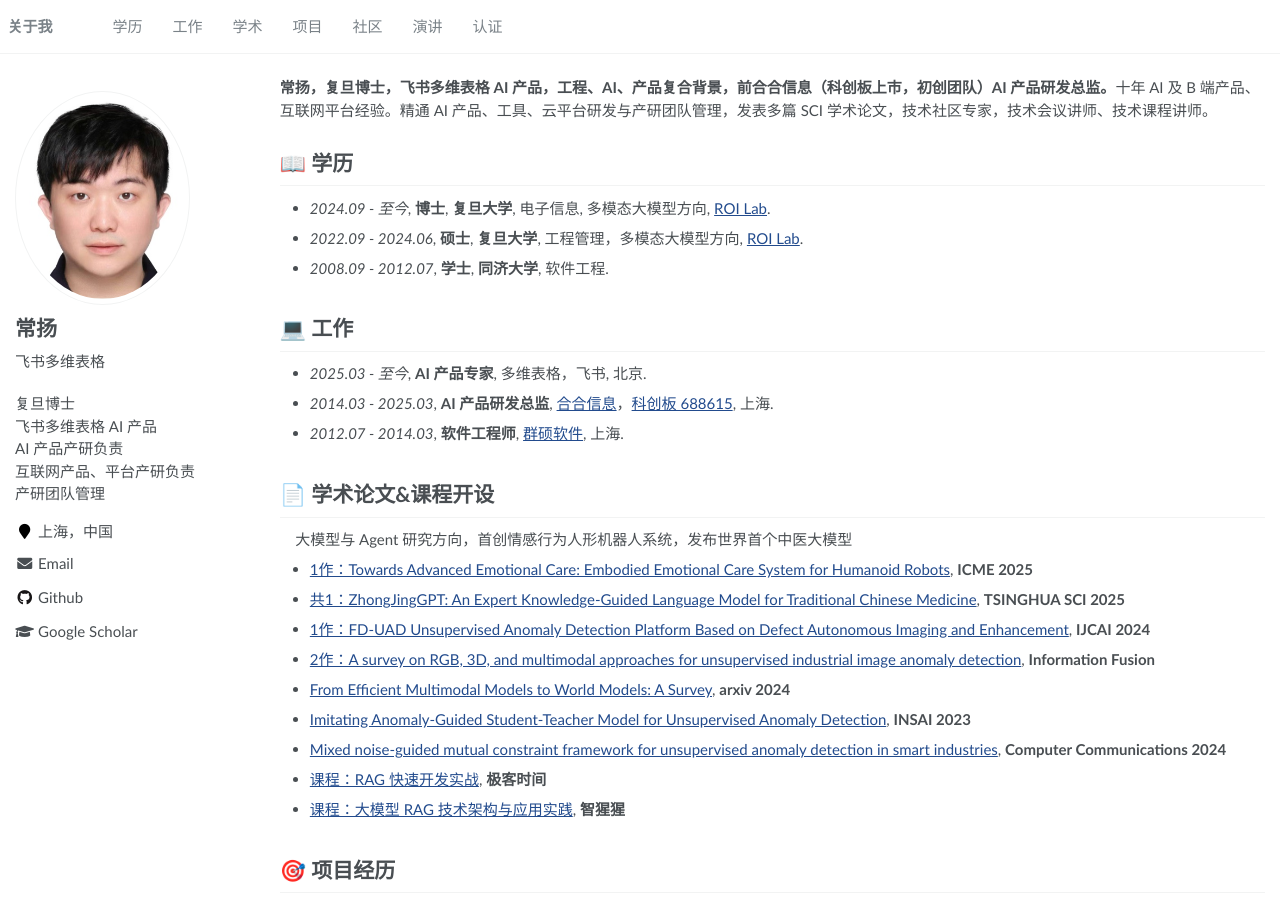
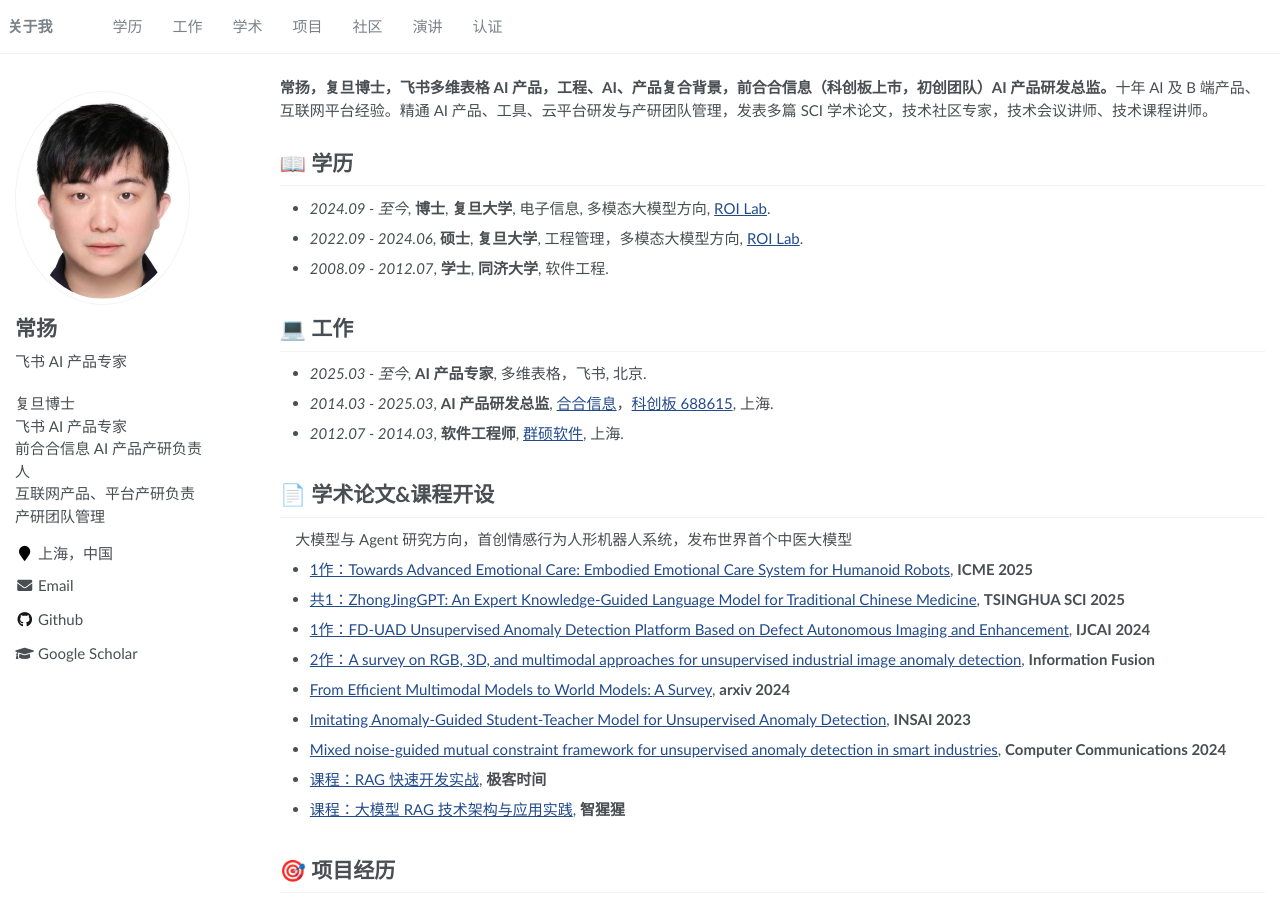
Before and after one commit to yangchangcy/yangchangcy.github.io, a Jekyll site: the page built from _pages/about.md, in a window 1280 px wide and 900 px high. Built offline with Jekyll 4.4.1, drawn with Linux system fonts in a browser that asks for light colours.

Commit message:
更新头像简介:飞书 AI 产品专家 + 前合合信息 AI 产品产研负责人
Co-Authored-By: Claude Opus 4.8 (1M context) <noreply@anthropic.com>

```diff
--- a/_config.yml
+++ b/_config.yml
@@ -7,7 +7,7 @@
 
 # Site Settings
 title                    : "常扬"
-description              : "复旦博士<br/>飞书多维表格 AI 产品<br/>AI 产品产研负责<br/>互联网产品、平台产研负责<br/>产研团队管理"
+description              : "复旦博士<br/>飞书 AI 产品专家<br/>前合合信息 AI 产品产研负责人<br/>互联网产品、平台产研负责<br/>产研团队管理"
 repository               : "yangchangcy/yangchangcy.github.io"
 google_scholar_stats_use_cdn : true
 
@@ -23,7 +23,7 @@ baidu_site_verification  :  # get baidu_site_verification from https://ziyuan.ba
 author:
   name             : "常扬"
   avatar           : "images/header.jpg"
-  bio              : "飞书多维表格"
+  bio              : "飞书 AI 产品专家"
   location         : "上海，中国"
   employer         :
   pubmed           :
```
